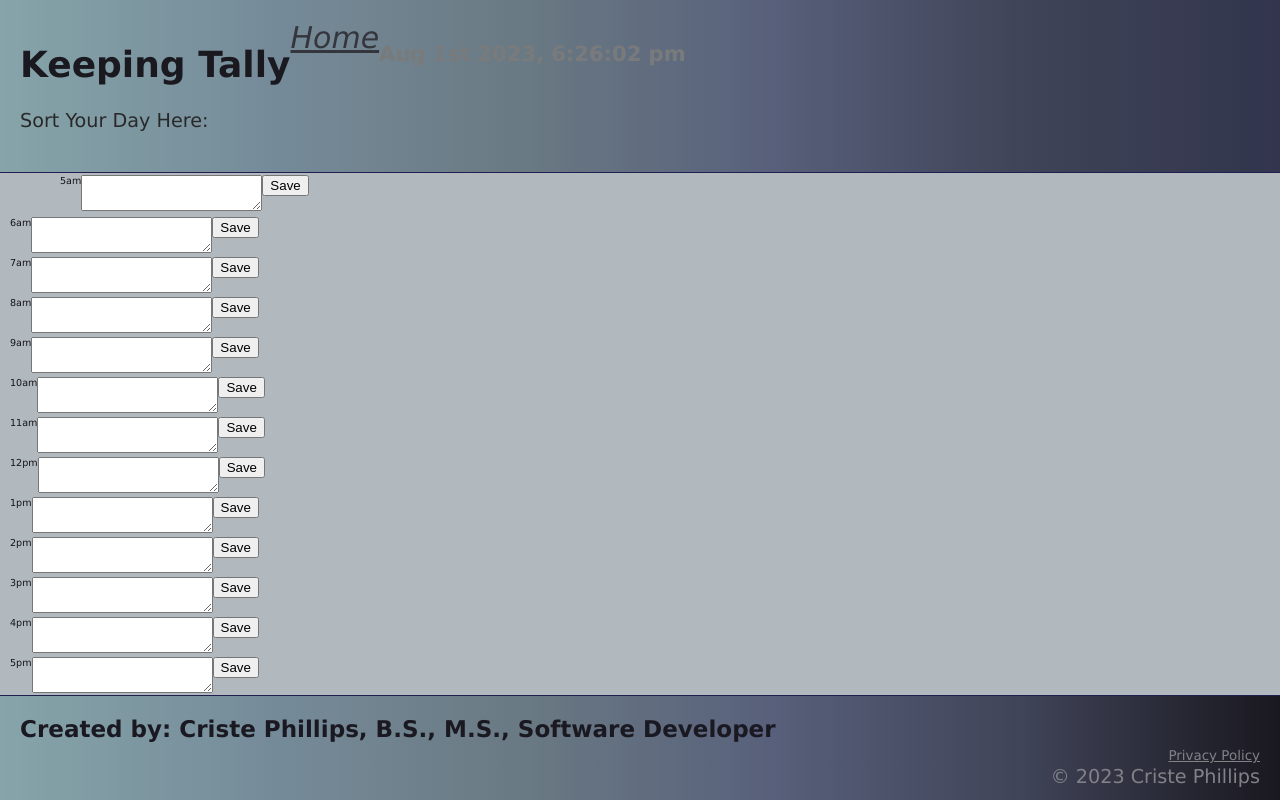
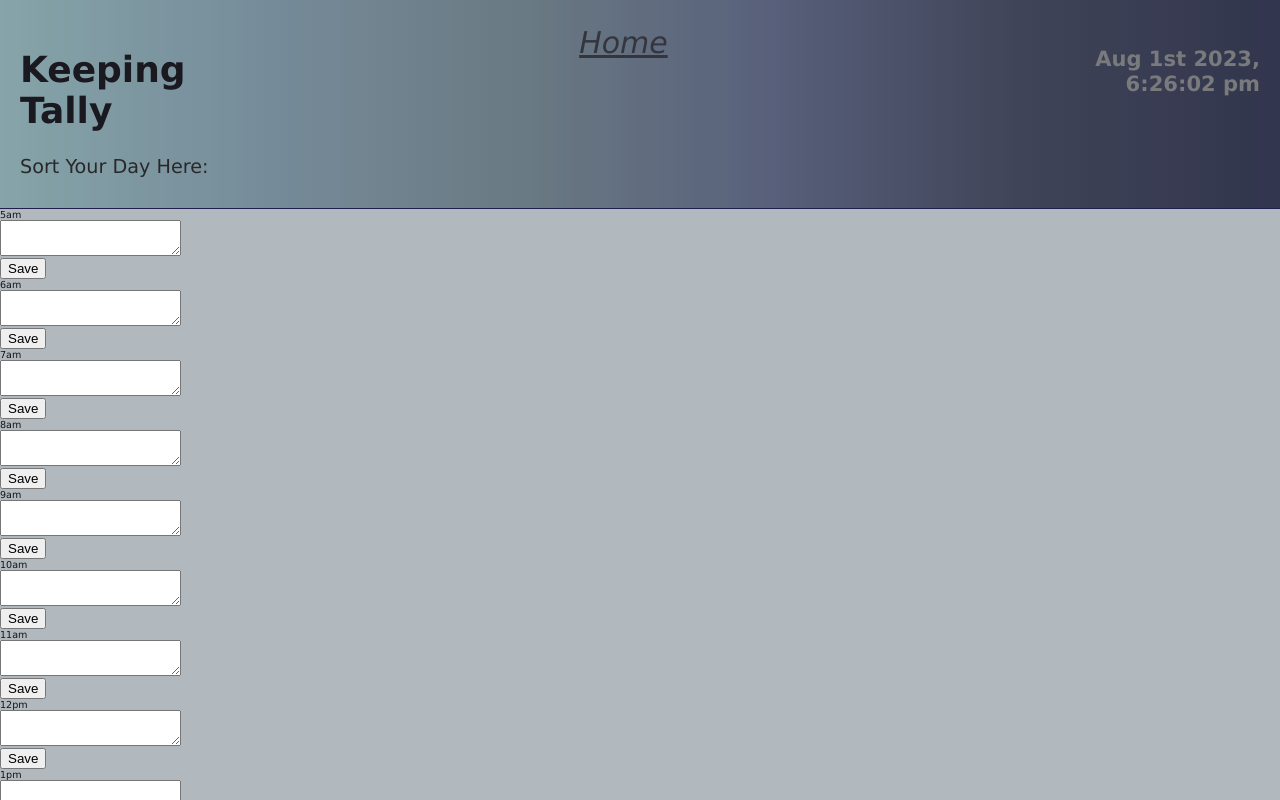
Before and after one commit to cphill11/keeping-tally, a website: page calendar.html in a window 1280 px wide. Shown: the top 800 px of the page. Drawn offline with nearby package versions, Linux system fonts and the light colour scheme.

Commit message:
fixed css issue with header on calendar page

```diff
--- a/assets/css/calendar.css
+++ b/assets/css/calendar.css
@@ -1,9 +1,9 @@
+
+
 header {
   font-size: 18px;
-  padding: 20px 20px 20px 20px;
-
+  margin: 0;
 }
-
 
 header h1,
 p {
@@ -21,6 +21,7 @@ header nav a {
   font-size: 30px;
   font-style: italic;
   color: rgb(35, 49, 160);
+
 }
 
 header nav a:hover {
@@ -30,28 +31,35 @@ header nav a:hover {
 
 header h3 {
   color: rgb(119, 122, 133);
+  padding: 40 40 40 40;
+  text-align: right;
 }
 
-.row {
+.title {
+  text-align: left;
+  padding-right: 25%;
+}
+
+.home {
+  padding-right: 25%;
+}
+.lead {
+  text-align: right;
+  padding-left: 25%;
+}
+/* .row {
   display: flex;
   flex-direction: row;
   flex-wrap: wrap;
   padding: 2px 10px 2px 10px;
-  width: 100%;
+  margin: 10 10 10 10;
 }
 
-.row-5 {
-  display: flex;
-  flex-direction: row;
-  flex-wrap: wrap;
-  padding: 50px 10px 50px 10px;;
-  width: 100%;
-}
-
-.column {
-  padding-left: 50px;
-}
-
+.description {
+  width: 80%;
+  padding-left: 10px;
+  padding-right: 10px;
+} */
 
 
 footer {
--- a/calendar.html
+++ b/calendar.html
@@ -13,32 +13,36 @@
 </head>
 
 <body>
-    <header class="flex-container" >
-        <div>
+    <header class="flex-container">
+        <div class="title">
             <h1>Keeping Tally</h1>
             <p>Sort Your Day Here:</p>
         </div>
-        <div>
+
+        <div class="home">
             <nav>
                 <a href="index.html#home">Home</a>
             </nav>
         </div>
+
         <div>
             <h3 id="currentDate" class="lead"></h3>
         </div>
+
         </div>
     </header>
+
     <!-- Start interactive time blocks, with text areas w/in individual rows-->
     <main class="flex-container">
         <div class="row">
             <!-- set columns, time, id, description, and save option -->
             <!-- start at 5am -->
             <div class="column" id="row-5"> 5am </div>
-            <div class="description-column">
+            <div>
                 <textarea class="description"></textarea>
             </div>
 
-                <div class="button-column" >
+            <div class="button-column">
                 <button class="saveBtn" type="submit">Save</button>
             </div>
         </div>
```
Also changed, not shown: index.html (+1 -0 lines). Lines whose indentation alone changed are shown as unchanged.
